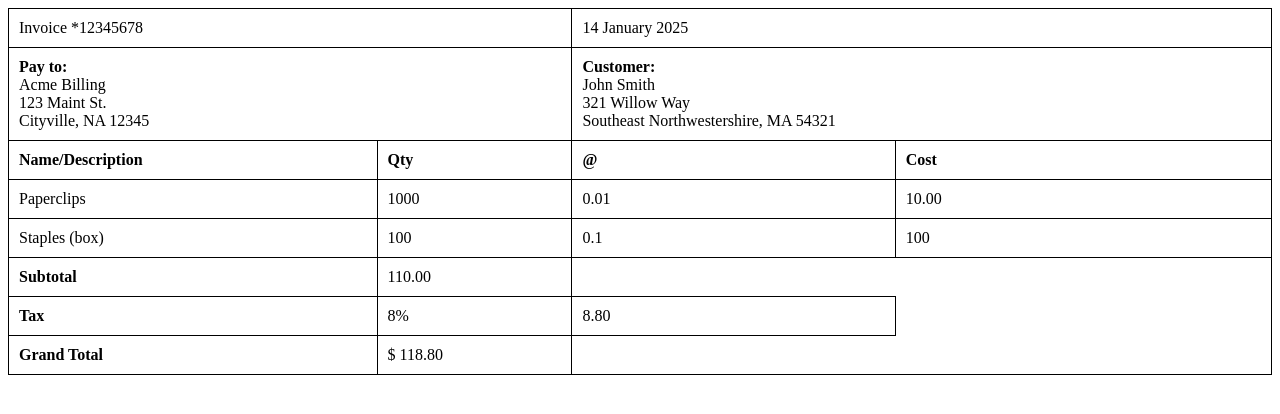
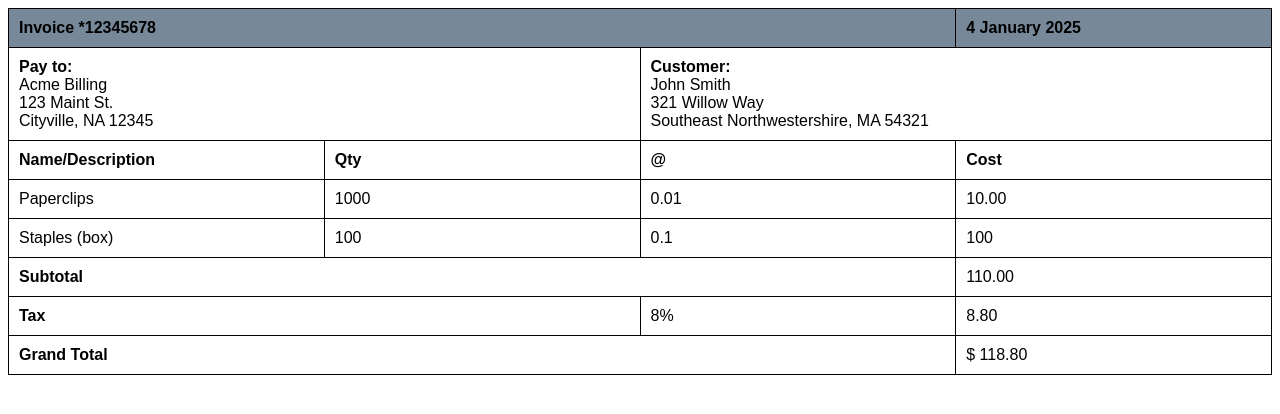
Before and after one commit to divadaa/web-gimnasio, a plain HTML site: page index.html in a window 1280 px wide. Drawn offline with Linux system fonts and the light colour scheme.

Commit message:
Fix repo adding new styles

```diff
--- a/index.html
+++ b/index.html
@@ -5,17 +5,25 @@
         table, td, th {
             border: 1px solid black;
             border-collapse: collapse;
+            width: 100%;
         }
-        td, th{
+        td, th, table {
             padding: 10px;
+            font-family: Arial, Helvetica, sans-serif;
+            font-size: 16px;
+
         }
+        td {width: 25%}
+        a {color:inherit}
+
+
     </style>
 </head>
 <body>
     <table style="width:100%">
-    <tr>
-        <td colspan="2">Invoice *12345678</td>
-        <td colspan="2">14 January 2025</td>
+    <tr body style="background-color: lightslategray;">
+        <td colspan="3"><b>Invoice *12345678</b></td>
+        <td colspan="2"><b>4 January 2025</b></td>
     </tr>
     <tr>
         <td colspan="2"><b>Pay to:</b><br>
@@ -46,16 +54,16 @@
         <td>100</td>
     </tr>
     <tr>
-        <td><b>Subtotal</b></td>
+        <td colspan="3"><b>Subtotal</b></td>
         <td>110.00</td>
     </tr>
     <tr>
-        <td><b>Tax</b></td>
+        <td colspan="2"><b>Tax</b></td>
         <td>8%</td>
         <td>8.80</td>
     </tr>
     <tr>
-        <td><b>Grand Total</b></td>
+        <td colspan="3"><b>Grand Total</b></td>
         <td>$ 118.80</td>
     </tr>
 
```
